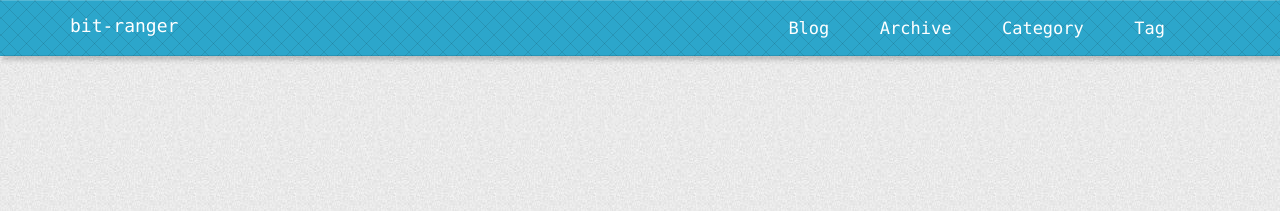
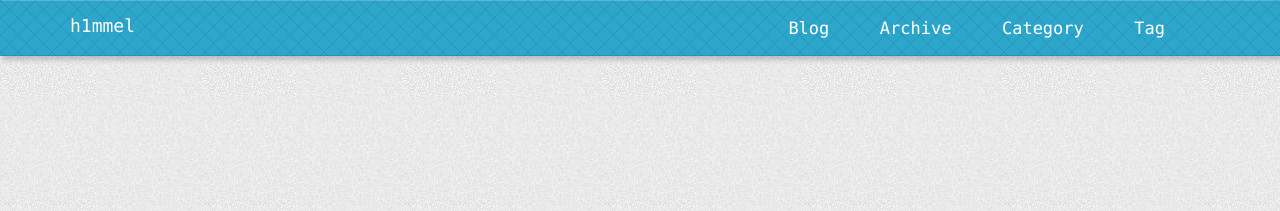
Before and after one commit to h1mmel/h1mmel.github.io, a Jekyll site: the page built from index.html, in a window 1280 px wide. Shown: the top 211 px of the page. Built offline with Jekyll 4.4.1, drawn with Linux system fonts in a browser that asks for light colours; nearby versions of some CDN libraries; the list of posts is cut into pages by our own code; comment, search, counter and statistics services are not loaded; a style sheet for code colours, icons or effects is not loaded.

Commit message:
Update _config.yml

```diff
--- a/_config.yml
+++ b/_config.yml
@@ -25,21 +25,17 @@ defaults:
 
 
 
-title: "bit-ranger"
-email: sincerebravefight@gmail.com
+title: "h1mmel"
+email: xiaoxiaoxiaotian@gmail.com
 description: ""
 github:
-  username: bit-ranger
+  username: h1mmel
 swiftype:
-  searchId: iXZyPokVfxFaBTvi64Y6
+  searchId:
 gitment:
     repo: blog
-    client_id: a6fb73b3e790e234bab8
-    client_secret: cc10aaff53a03d05ab2ee002dbf401dd7627c7a3
+    client_id:
+    client_secret:
 
-url: "https://bit-ranger.github.io/blog"
-imgrepo: "https://bit-ranger.github.io/blog/static/img"
-
-
-#url: "http://127.0.0.1:4000"
-#imgrepo: "http://127.0.0.1:4000/static/img"
+url: "https://h1mmel.github.io"
+imgrepo: "https://h1mmel.github.io/static/img"
```
